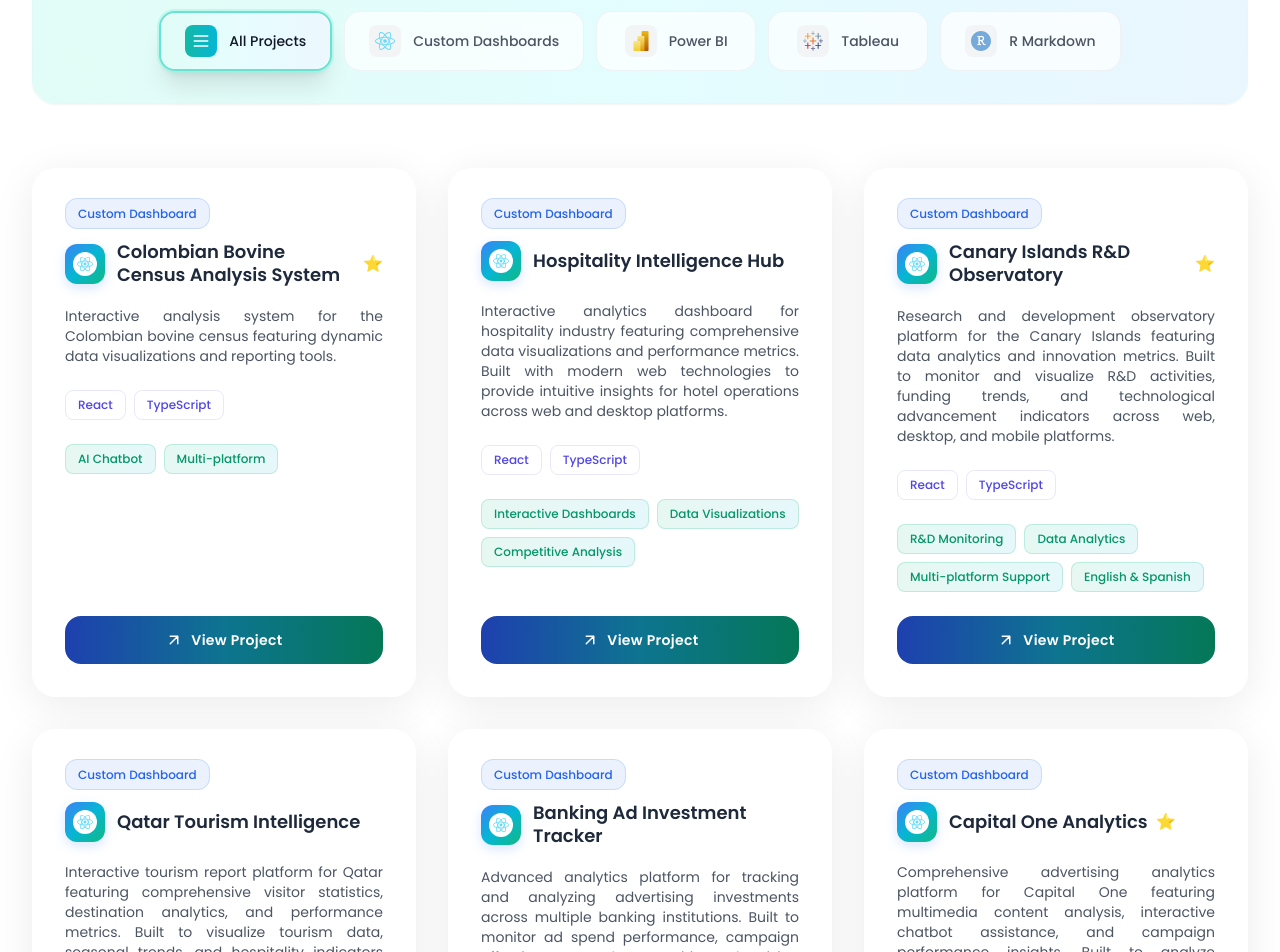
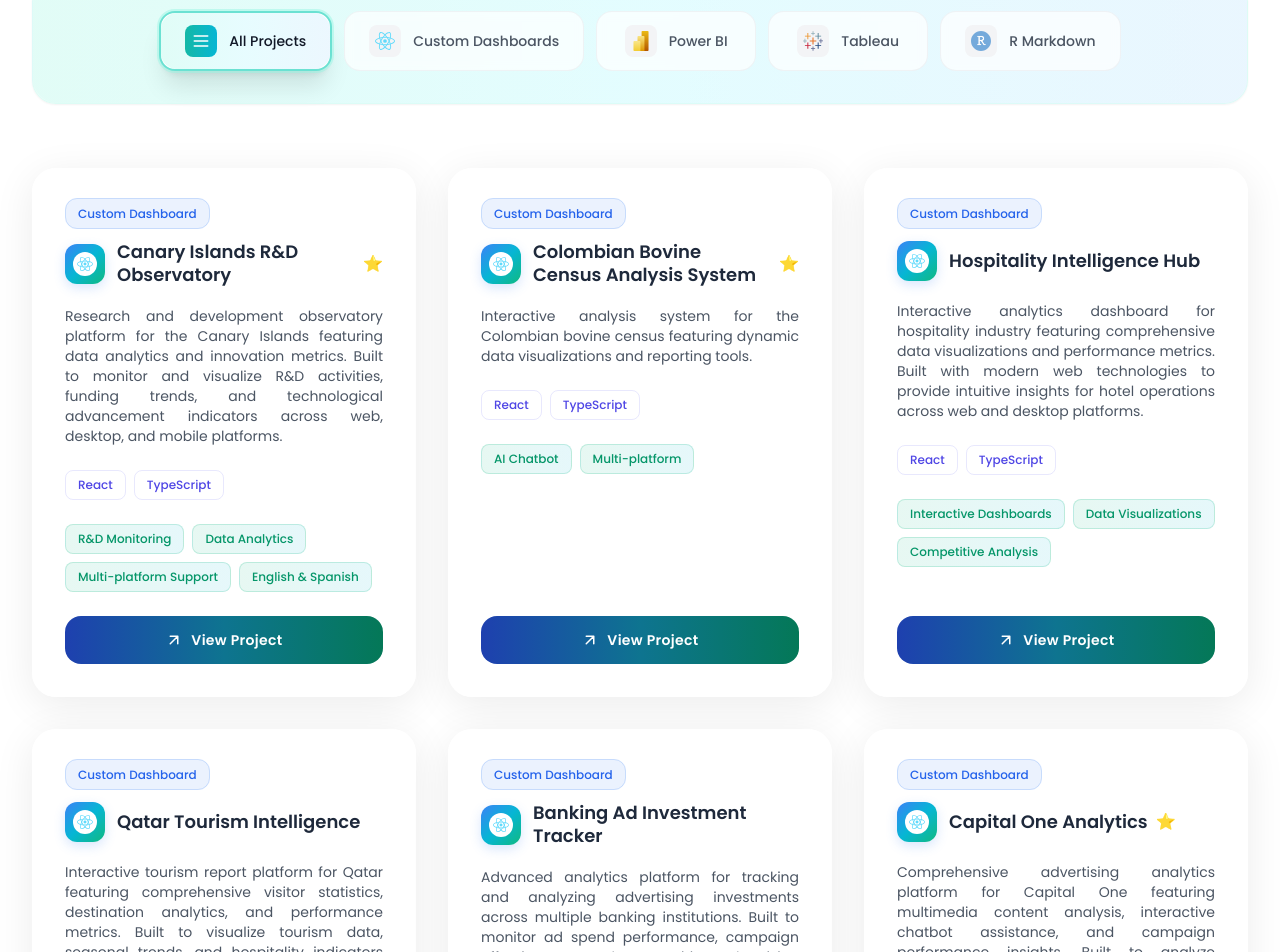
Before and after one commit to daniela2708/data_analytics_portfolio, a React (Create React App) app: page / in a window 1280 px wide. Shown: the part 1726-2678 px from the top of the page. Built offline with nearby package versions, Linux system fonts and the light colour scheme; the HTML template or start-up script is replaced by a standard one.

Commit message:
Reorder project list

```diff
--- a/src/data/portfolioData.ts
+++ b/src/data/portfolioData.ts
@@ -52,6 +52,15 @@
 
 export const projects: Project[] = [
   {
+    id: "emerge-dashboard",
+    title: "Canary Islands R&D Observatory",
+    description: "Research and development observatory platform for the Canary Islands featuring data analytics and innovation metrics. Built to monitor and visualize R&D activities, funding trends, and technological advancement indicators across web, desktop, and mobile platforms.",
+    technologies: ["React", "TypeScript"],
+    link: "https://emerge-sandy.vercel.app/",
+    category: "dashboard",
+    featured: true
+  },
+  {
     id: "bovine-census",
     title: "Colombian Bovine Census Analysis System",
     description: "Interactive analysis system for the Colombian bovine census featuring dynamic data visualizations and reporting tools.",
@@ -68,15 +77,6 @@
     link: "https://hilton-all.vercel.app/",
     category: "dashboard",
     featured: false
-  },
-  {
-    id: "emerge-dashboard",
-    title: "Canary Islands R&D Observatory",
-    description: "Research and development observatory platform for the Canary Islands featuring data analytics and innovation metrics. Built to monitor and visualize R&D activities, funding trends, and technological advancement indicators across web, desktop, and mobile platforms.",
-    technologies: ["React", "TypeScript"],
-    link: "https://emerge-sandy.vercel.app/",
-    category: "dashboard",
-    featured: true
   },
   {
     id: "qatar-tourism",
```
